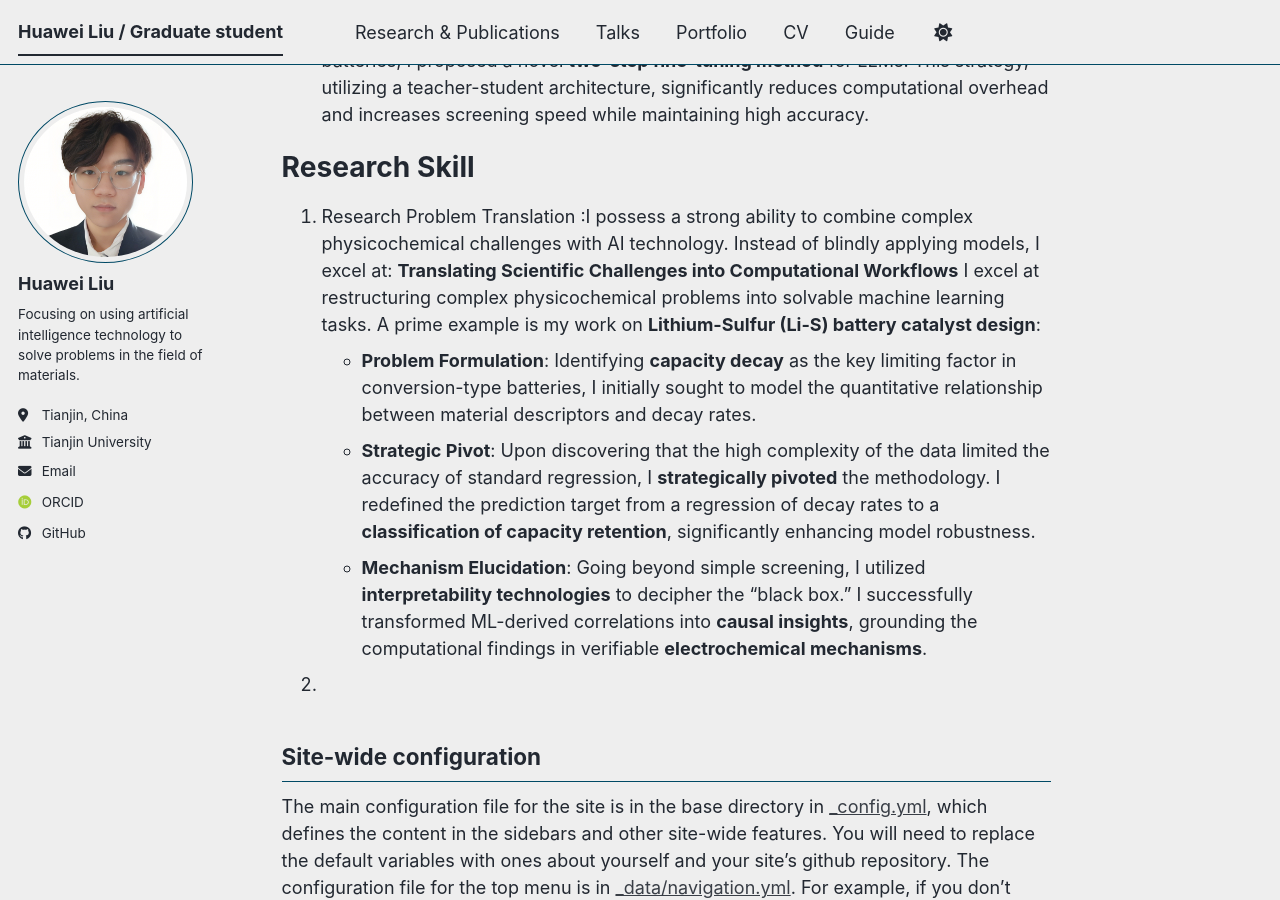
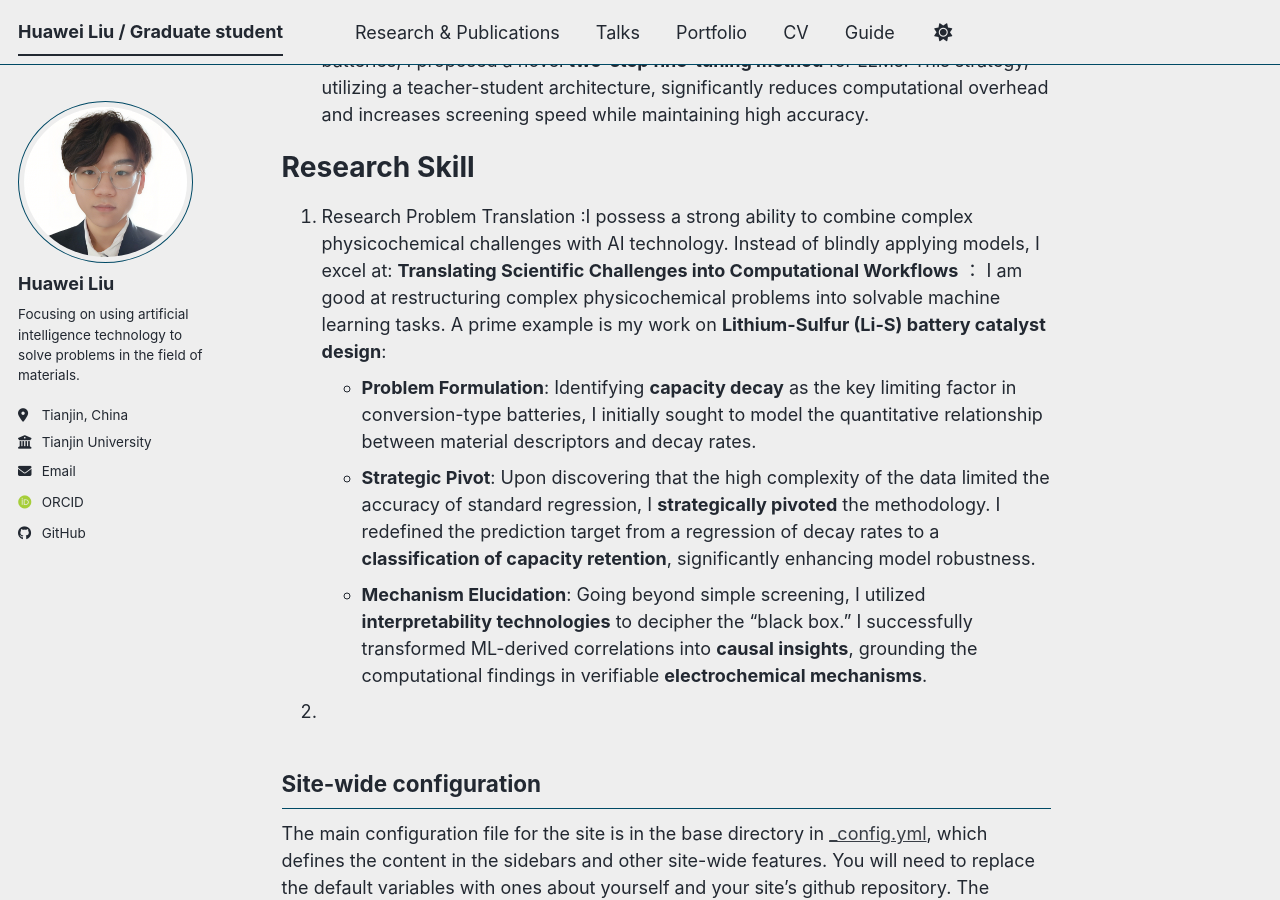
Before and after one commit to erweixi/erweixi.github.io, a Jekyll site: the page built from _pages/about.md, in a window 1280 px wide and 900 px high, scrolled down 779 px. Built offline with Jekyll 4.4.1, drawn with Linux system fonts in a browser that asks for light colours; some web fonts are replaced; a script bundle is joined from its source files by our own code; library files that are not in the unit come from our copies.

Commit message:
Refine language in Research Skill section of about.md
Updated phrasing for clarity and consistency in the research skills section.

```diff
--- a/_pages/about.md
+++ b/_pages/about.md
@@ -23,7 +23,7 @@ Currently, I am **leading a research team** focusing on two synergistic frontier
 Research Skill
 ======
 1. Research Problem Translation :I possess a strong ability to combine complex physicochemical challenges with AI technology. Instead of blindly applying models, I excel at:
- **Translating Scientific Challenges into Computational Workflows** I excel at restructuring complex physicochemical problems into solvable machine learning tasks. A prime example is my work on **Lithium-Sulfur (Li-S) battery catalyst design**:
+ **Translating Scientific Challenges into Computational Workflows** ： I am good at restructuring complex physicochemical problems into solvable machine learning tasks. A prime example is my work on **Lithium-Sulfur (Li-S) battery catalyst design**:
  - **Problem Formulation**: Identifying **capacity decay** as the key limiting factor in conversion-type batteries, I initially sought to model the quantitative relationship between material descriptors and decay rates.
  - **Strategic Pivot**: Upon discovering that the high complexity of the data limited the accuracy of standard regression, I **strategically pivoted** the methodology. I redefined the prediction target from a regression of decay rates to a **classification of capacity retention**, significantly enhancing model robustness.
  - **Mechanism Elucidation**: Going beyond simple screening, I utilized **interpretability technologies** to decipher the "black box." I successfully transformed ML-derived correlations into **causal insights**, grounding the computational findings in verifiable **electrochemical mechanisms**.
```
